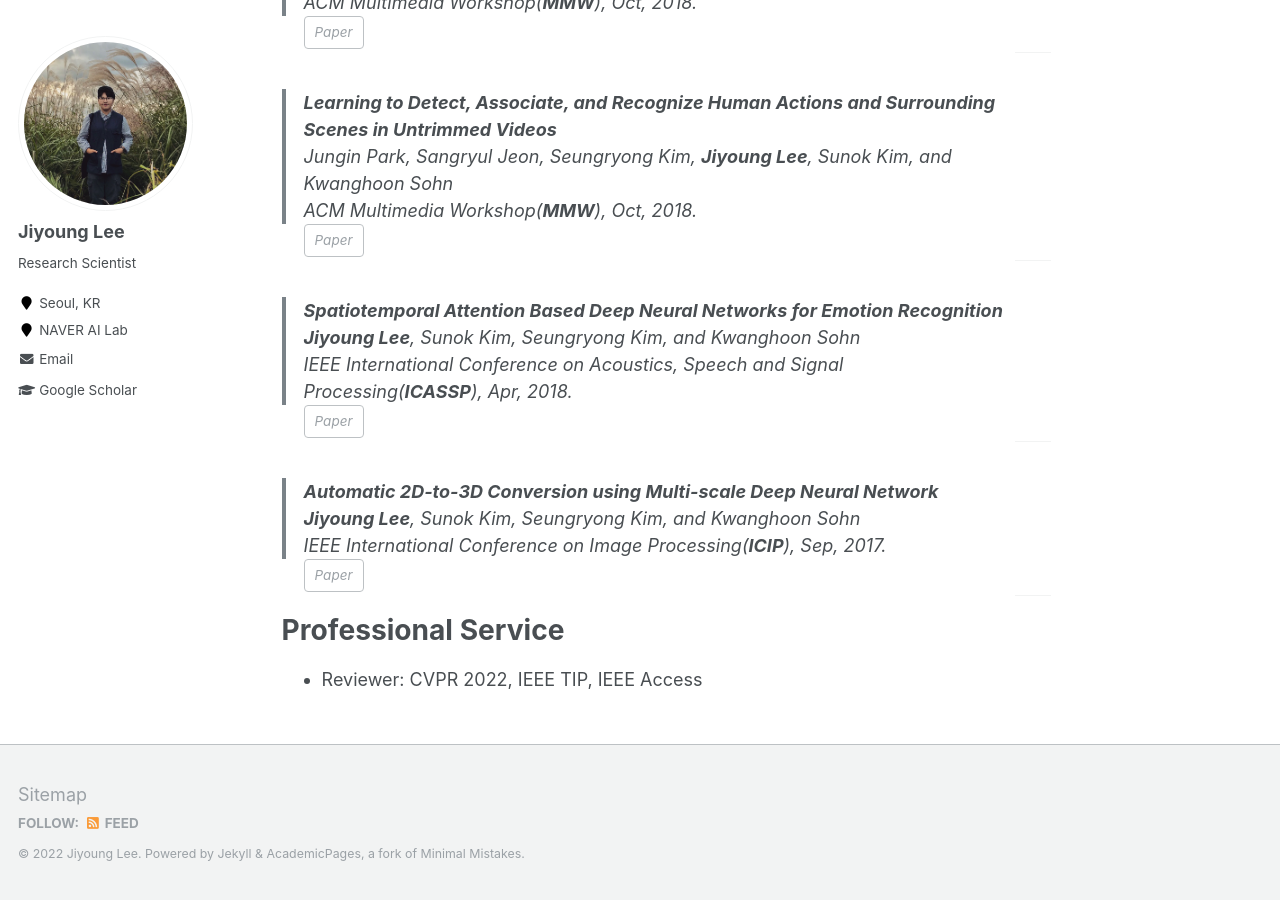
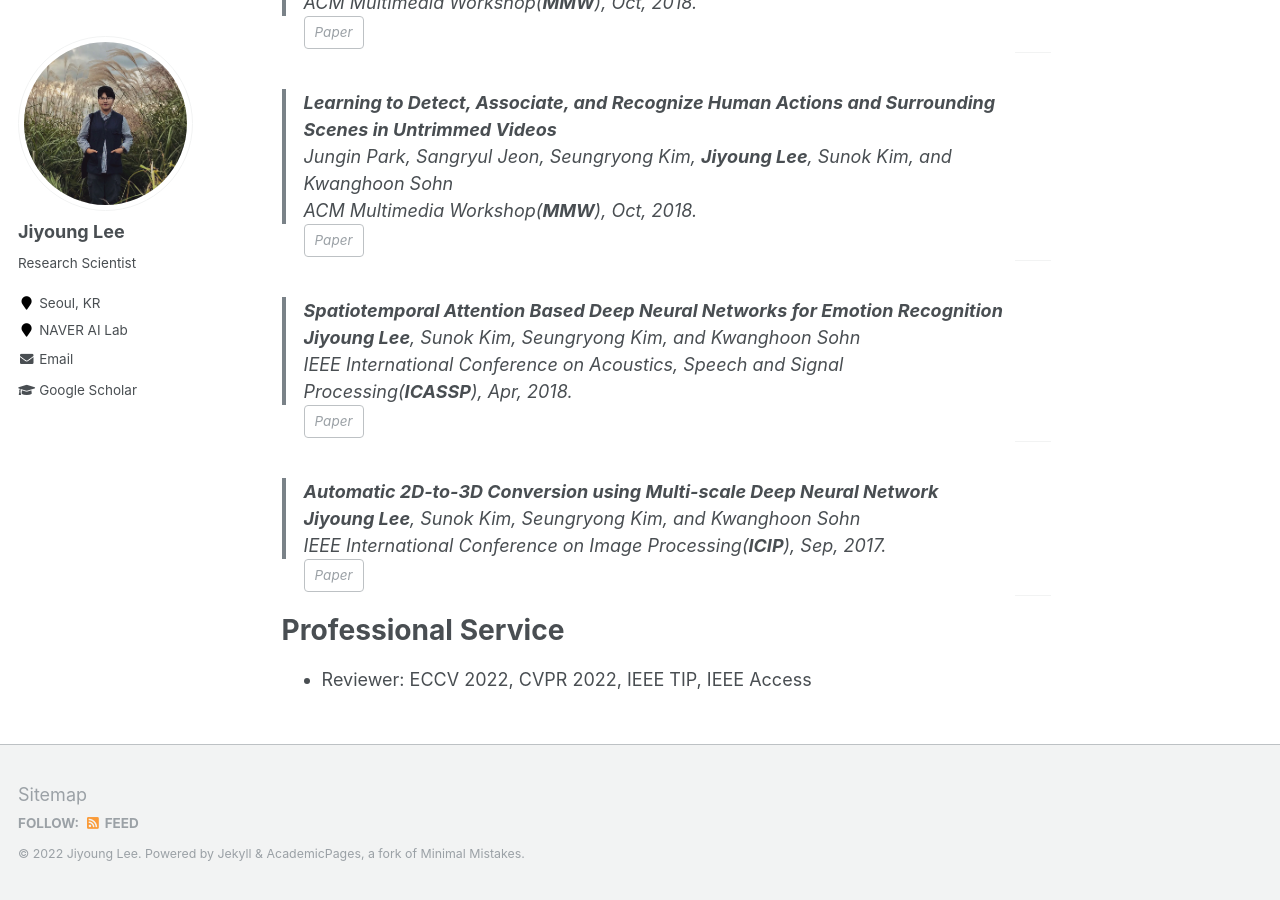
Before and after one commit to lee-jiyoung/lee-jiyoung.github.io, a Jekyll site: the page built from _pages/about.md, in a window 1280 px wide and 900 px high, scrolled down 4424 px. Built offline with Jekyll 4.4.1, drawn with Linux system fonts in a browser that asks for light colours.

Commit message:
Update about.md

```diff
--- a/_pages/about.md
+++ b/_pages/about.md
@@ -229,4 +229,4 @@ IEEE International Conference on Image Processing(**ICIP**), Sep, 2017.
 
 Professional Service
 ======
-* Reviewer: CVPR 2022, IEEE TIP, IEEE Access
+* Reviewer: ECCV 2022, CVPR 2022, IEEE TIP, IEEE Access
```
